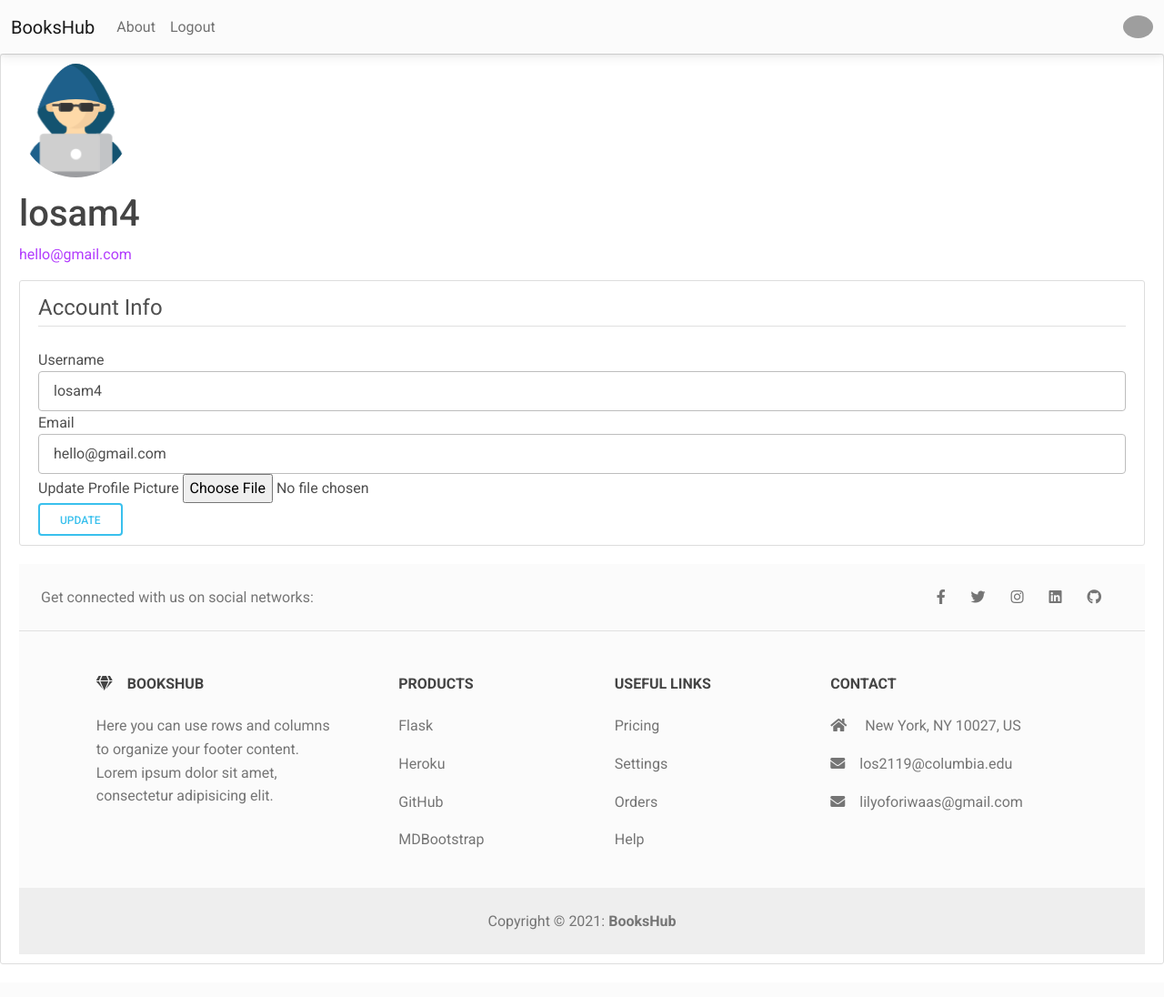
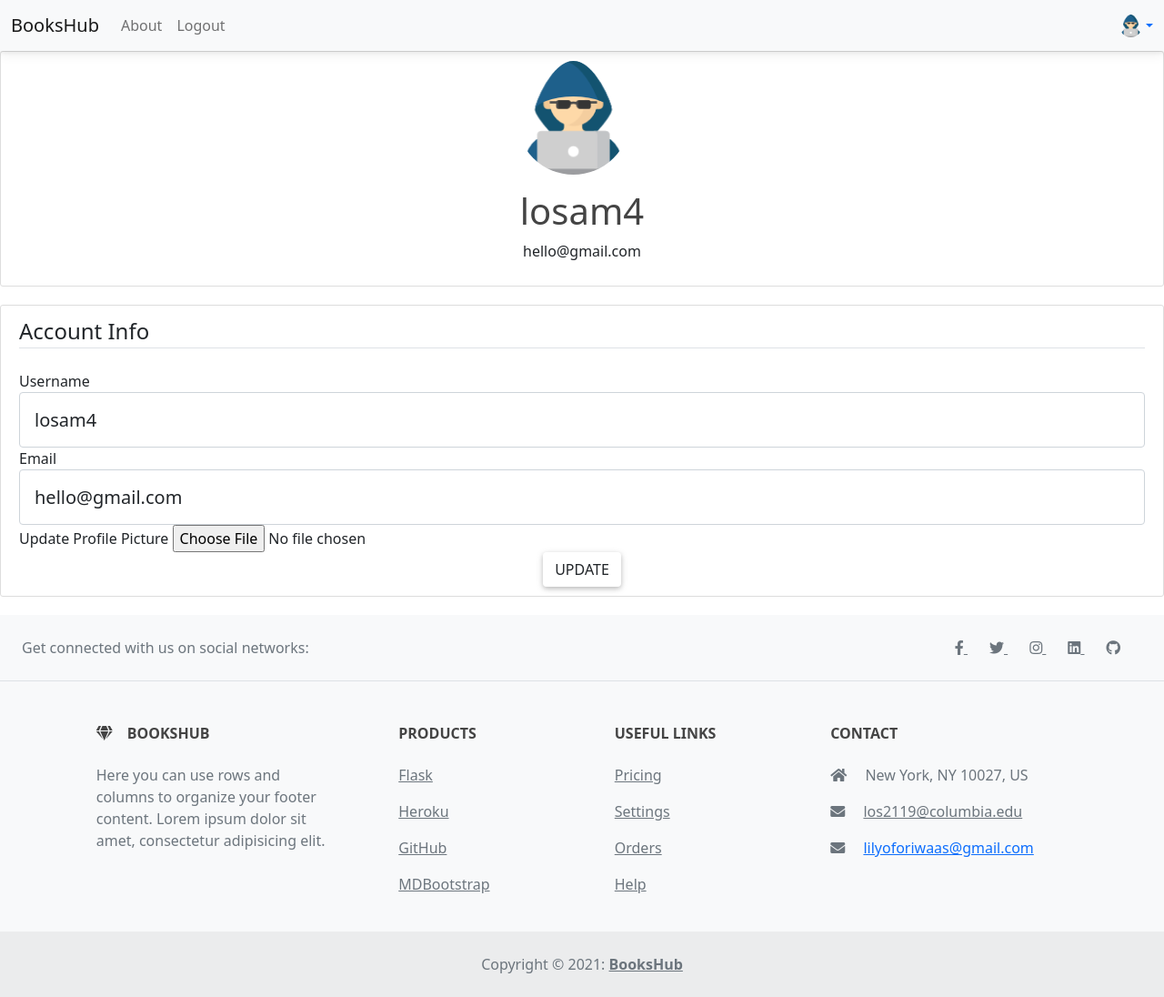
Before and after one commit to oforiwaasam/bookshelf2, a Flask app: page /profile in a window 1280 px wide. Shown: the whole page at 91% size. Before the commit the page ends 1060 px from the top, so only its background shows below. Run offline with Flask 2, Linux system fonts and the light colour scheme; a user stored in the database is signed in; some libraries are stand-ins or nearby versions; grey boxes are pictures that could not be loaded.

Commit message:
corrected all minor errors

```diff
--- a/website/auth.py
+++ b/website/auth.py
@@ -1,5 +1,6 @@
 import os
 import secrets
+from PIL import Image
 from flask import Blueprint, render_template, request, url_for, flash, redirect
 from flask_login import current_user, login_required, login_user, logout_user
 from . import login_manager
@@ -25,8 +26,8 @@ def login():
 
         if logged_user and logged_user.check_password(password=form.password.data):
             login_user(logged_user)
+            flash("You've been successfully logged in", 'success')
             next_page = request.args.get('next')
-            flash("You've been successfully logged in", 'success')
             return redirect(next_page or url_for('auth.profile'))
 
         else:
@@ -60,8 +61,8 @@ def signup():
             #     return render_template('signup.html', title='Register', form=form)
 
         exist_username = User.query.filter_by(username=form.username.data).first()
-        exist_email = User.query.filter_by(username=form.email.data).first()
-        if exist_username is None and  exist_email is None:
+        exist_email = User.query.filter_by(email=form.email.data).first()
+        if exist_username is None and exist_email is None:
             # User can be registered
             user = User(username=form.username.data,
                         email=form.email.data
@@ -74,17 +75,22 @@ def signup():
             login_user(user)  # Automatically logs the new user in, you can set remember to true here
             flash(f'Account created for {form.username.data}!', 'success')
             return redirect(url_for('main.index')) # redirect user to the home page
-        flash('A user already exists with that username and/or email address')
+        flash('A user already exists with that username and/or email address', 'danger')
     #### Return a rendered signup.html file
     return render_template("signup.html", form=form, user=current_user)
 
 def save_picture(form_picture):
+    # generate random hex for image
     random_hex = secrets.token_hex(8)
     # Use underscore for variables you do not need
     _, f_ext = os.path.splitext(form_picture.filename)
     picture_fn = random_hex + f_ext
     picture_path = os.path.join(auth.root_path, 'static/img', picture_fn)
-    form_picture.save(picture_path)
+    # Resizing image before saving it
+    output_size = (125, 125)
+    new_image = Image.open(form_picture)
+    new_image.thumbnail(output_size)
+    new_image.save(picture_path)
 
     return picture_fn
 
@@ -126,5 +132,5 @@ def load_user(id):
 @login_manager.unauthorized_handler
 def unauthorized():
     """Redirect unauthorized users to Login page."""
-    flash('You must be logged in to view that page.')
+    flash('You must be logged in to view that page.', 'danger')
     return redirect(url_for('auth.login'))
--- a/website/routes.py
+++ b/website/routes.py
@@ -1,5 +1,5 @@
-from flask import Blueprint, render_template, url_for, redirect
-from flask_login import current_user, login_required, login_user, logout_user
+from flask import Blueprint, render_template, flash, url_for, redirect
+from flask_login import login_required, logout_user
 
 main = Blueprint('main', __name__)
 
@@ -17,5 +17,6 @@ def index():
 @login_required
 def logout():
   logout_user()
+  flash("You've been logged out", 'success')
   #### Return a rendered login.html file
   return redirect(url_for('auth.login'))
--- a/website/static/login.css
+++ b/website/static/login.css
@@ -1,4 +1,5 @@
 @import url('https://fonts.googleapis.com/css?family=Montserrat:400,500,600,700|Poppins:400,500&display=swap');
+@import url("https://cdn.jsdelivr.net/npm/bootstrap-icons@1.5.0/font/bootstrap-icons.css");
 
 * {
   margin: 0;
--- a/website/static/profile.css
+++ b/website/static/profile.css
@@ -8,6 +8,14 @@
 
   h1, h2, h3, h4, h5, h6 {
     color: #444444;
+  }
+
+  .media {
+    /* display: flex; */
+    justify-content: center;
+    align-items: center;
+    text-align: center;
+    min-height: 10vh;
   }
 
   .content-section {
@@ -23,7 +31,7 @@
   }
 
   a.article-title:hover {
-    color: #428bca;
+    color: #e99e65;
     text-decoration: none;
   }
 
--- a/website/static/signup.css
+++ b/website/static/signup.css
@@ -1,4 +1,5 @@
 @import url('https://fonts.googleapis.com/css?family=Montserrat:400,500,600,700|Poppins:400,500&display=swap');
+@import url("https://cdn.jsdelivr.net/npm/bootstrap-icons@1.5.0/font/bootstrap-icons.css");
 
 * {
   margin: 0;
--- a/website/templates/login.html
+++ b/website/templates/login.html
@@ -13,7 +13,7 @@
                 {% with messages = get_flashed_messages(with_categories=true) %}
                 {% if messages %}
                     {% for category, message in messages %}
-                        <div class="alert alert-{{ category }} alert-dismissible fade show" role="alert">
+                        <div class="alert alert-{{ category }} alert-dismissible" role="alert">
                             {{ message }}
                             <button type="button" class="btn-close" data-bs-dismiss="alert" aria-label="Close"></button>
                         </div>
--- a/website/templates/profile.html
+++ b/website/templates/profile.html
@@ -11,6 +11,8 @@
     <link rel="stylesheet" href="https://fonts.googleapis.com/css2?family=Roboto:wght@300;400;500;700;900&display=swap"/>
     <!-- MDB -->
     <link rel="stylesheet" href="{{ url_for('static', filename = 'css/mdb.min.css') }}" />
+    <!-- CSS only -->
+    <link href="https://cdn.jsdelivr.net/npm/bootstrap@5.1.0/dist/css/bootstrap.min.css" rel="stylesheet" integrity="sha384-KyZXEAg3QhqLMpG8r+8fhAXLRk2vvoC2f3B09zVXn8CA5QIVfZOJ3BCsw2P0p/We" crossorigin="anonymous">
     <!-- Custom styles -->
     <link rel="stylesheet" href="{{ url_for('static', filename = 'profile.css') }}" />
 </head>
@@ -53,7 +55,7 @@
       <div class="d-flex align-items-center">
         <!-- Avatar -->
         <a
-          class="dropdown-toggle d-flex align-items-center hidden-arrow"
+          class="dropdown-toggle d-flex align-items-center"
           href="#"
           id="navbarDropdownMenuLink"
           role="button"
@@ -61,17 +63,14 @@
           aria-expanded="false"
         >
           <img
-            src="https://mdbootstrap.com/img/new/avatars/2.jpg"
+            src="{{ image_file }}"
             class="rounded-circle"
             height="25"
             alt=""
             loading="lazy"
           />
         </a>
-        <ul
-          class="dropdown-menu dropdown-menu-end"
-          aria-labelledby="navbarDropdownMenuLink"
-        >
+        <ul class="dropdown-menu dropdown-menu-end" aria-labelledby="navbarDropdownMenuLink">
           <li>
             <a class="dropdown-item" href="#">My profile</a>
           </li>
@@ -87,6 +86,17 @@
     </div>
     <!-- Container wrapper -->
   </nav>
+  <!-- Get all messages that have been flashed with their categories -->
+  {% with messages = get_flashed_messages(with_categories=true) %}
+  {% if messages %}
+      {% for category, message in messages %}
+          <div class="alert alert-{{ category }} alert-dismissible" role="alert">
+              {{ message }}
+              <button type="button" class="btn-close" data-bs-dismiss="alert" aria-label="Close"></button>
+          </div>
+      {% endfor %}
+  {% endif %}
+{% endwith %}
   <!-- Navbar -->
 
   <div class="content-section">
@@ -94,9 +104,11 @@
       <img class="rounded-circle account-img" src="{{ image_file }}">
       <div class="media-body">
         <h2 class="account-heading">{{ current_user.username}}</h2>
-        <p class="text-secondary">{{ current_user.email}}</p>
+        <p>{{ current_user.email}}</p>
       </div>
     </div>
+  </div>
+
     <!-- FORM HERE -->
     <div class="content-section">
       <form method="POST" action="" enctype="multipart/form-data">
@@ -145,8 +157,8 @@
 
         </fieldset>
 
-        <div class="field">
-          {{ form.submit(class="btn btn-outline-info") }}
+        <div class="field col text-center">
+          {{ form.submit(class="btn") }}
         </div>
 
       </form>
@@ -165,22 +177,19 @@
 
       <!-- Right -->
       <div>
-        <a href="" class="me-4 text-reset">
+        <a href="https://www.facebook.com/lilyoforiwaa.sam" class="me-4 text-reset">
           <i class="fab fa-facebook-f"></i>
         </a>
-        <a href="" class="me-4 text-reset">
+        <a href="https://twitter.com/lilyoforiwaa" class="me-4 text-reset">
           <i class="fab fa-twitter"></i>
         </a>
-        <!-- <a href="" class="me-4 text-reset">
-          <i class="fab fa-google"></i>
-        </a> -->
-        <a href="" class="me-4 text-reset">
+        <a href="https://www.instagram.com/s.lee_lee/" class="me-4 text-reset">
           <i class="fab fa-instagram"></i>
         </a>
         <a href="https://www.linkedin.com/in/lily-oforiwaa-sam/" class="me-4 text-reset">
           <i class="fab fa-linkedin"></i>
         </a>
-        <a href="" class="me-4 text-reset">
+        <a href="https://github.com/oforiwaasam" class="me-4 text-reset">
           <i class="fab fa-github"></i>
         </a>
       </div>
@@ -249,8 +258,14 @@
             <!-- Links -->
             <h6 class="text-uppercase fw-bold mb-4">Contact</h6>
             <p><i class="fas fa-home me-3"></i> New York, NY 10027, US</p>
-            <p><i class="fas fa-envelope me-3"></i>los2119@columbia.edu</p>
-            <p><i class="fas fa-envelope me-3"></i>lilyoforiwaas@gmail.com</p>
+            <p>
+              <i class="fas fa-envelope me-3"></i>
+              <a href="mailto:los2119@columbia.edu" class="text-reset">los2119@columbia.edu</a>
+            </p>
+            <p>
+              <i class="fas fa-envelope me-3"></i>
+              <a href="mailto:lilyoforiwaas@gmail.com">lilyoforiwaas@gmail.com</a>
+            </p>
           </div>
           <!-- Grid column -->
         </div>
@@ -273,5 +288,8 @@
   <script type="text/javascript" src="{{ url_for('static', filename = 'js/mdb.min.js') }}"></script>
   <!-- Custom scripts -->
   <script type="text/javascript"></script>
+  <!-- Bootstrap -->
+  <!-- JavaScript Bundle with Popper -->
+  <script src="https://cdn.jsdelivr.net/npm/bootstrap@5.1.0/dist/js/bootstrap.bundle.min.js" integrity="sha384-U1DAWAznBHeqEIlVSCgzq+c9gqGAJn5c/t99JyeKa9xxaYpSvHU5awsuZVVFIhvj" crossorigin="anonymous"></script>
 </body>
 </html>
--- a/website/templates/signup.html
+++ b/website/templates/signup.html
@@ -13,7 +13,7 @@
             {% with messages = get_flashed_messages(with_categories=true) %}
                 {% if messages %}
                     {% for category, message in messages %}
-                        <div class="alert alert-{{ category }} alert-dismissible fade show" role="alert">
+                        <div class="alert alert-{{ category }} alert-dismissible" role="alert">
                             {{ message }}
                             <button type="button" class="btn-close" data-bs-dismiss="alert" aria-label="Close"></button>
                         </div>
```
Also changed, not shown: website/templates/layout.html (+12 -8 lines), README.md, website/site.db.
